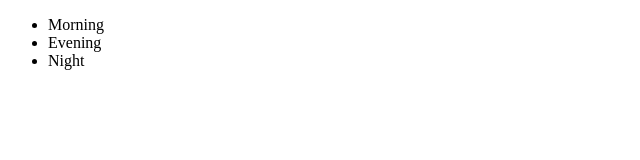
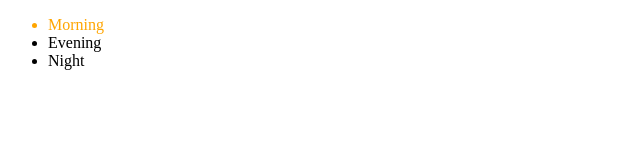
Before and after one commit to aritrac/WebDeveloper, a plain HTML site: page Section14_DOM_Events/addListenersToAnElementList.html in a window 1280 px wide. Both pictures are taken after a click on the item "Morning". Shown: the full height of the page, 0-640 px from the left. Drawn offline with Linux system fonts and the light colour scheme.

Commit message:
Added DOM events example

```diff
--- a/Section14_DOM_Events/addListenersToAnElementList.html
+++ b/Section14_DOM_Events/addListenersToAnElementList.html
@@ -11,7 +11,7 @@
 		}
 
 		function commonListener(){
-			console.log("Listener called!!");
+			this.style.color = "orange";
 		}
 	</script>
 </head>
```
